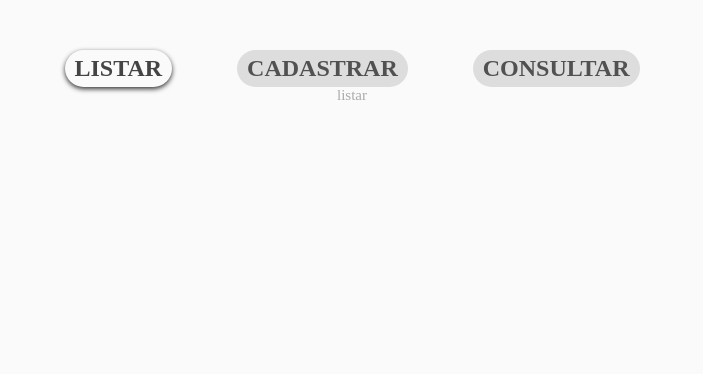
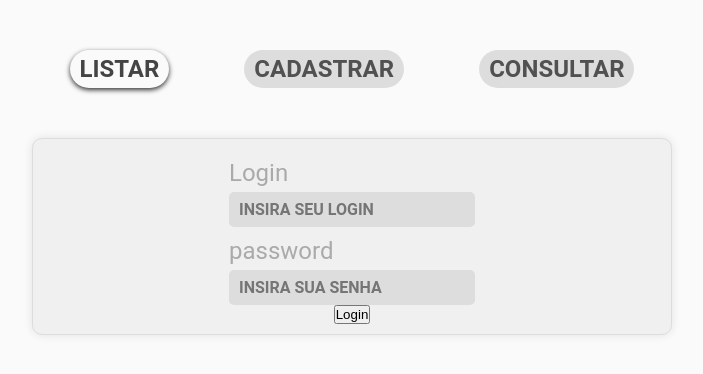
Before and after one commit to FredThiesen/seguranca-faccat-g2, a React (Create React App) app: page / in a window 1280 px wide. Shown: the top 374 px of the page, without its empty margins (288-991 px from the left). Built offline with nearby package versions, Linux system fonts and the light colour scheme.

Commit message:
added login component

```diff
--- a/package.json
+++ b/package.json
@@ -4,6 +4,7 @@
     "@testing-library/jest-dom": "^5.16.1",
     "@testing-library/react": "^12.1.2",
     "@testing-library/user-event": "^13.5.0",
+    "axios": "^0.27.2",
     "react": "^17.0.2",
     "react-dom": "^17.0.2",
     "react-scripts": "5.0.0",
--- a/src/App.tsx
+++ b/src/App.tsx
@@ -1,27 +1,50 @@
 import React, { useState } from "react"
+import { getAuthentication } from "./services/authentication"
 import { Listar } from "./pages/listar"
 import { Consultar } from "./pages/consultar"
 import { Cadastrar } from "./pages/cadastrar"
+import { Login } from "./pages/login"
 import { TabSelector } from "./components/TabSelector"
 import { Wrapper } from "./styles"
 
+interface User {
+	login: string
+	password: string
+	jwt: string
+}
+
 const App = () => {
+	const [user, setUser] = useState<User | null>(null)
 	const [selectedTab, setSelectedTab] = useState<
 		"listar" | "consultar" | "cadastrar"
 	>("listar")
+
+	const handleLogin = async (login: string, senha: string) => {
+		const user = await getAuthentication({ login, senha })
+		setUser(user)
+	}
+
 	const renderListar = () => {
+		if (!user) return null
 		if (selectedTab !== "listar") return null
 		return <Listar />
 	}
 	const renderConsultar = () => {
+		if (!user) return null
 		if (selectedTab !== "consultar") return null
 
 		return <Consultar />
 	}
 	const renderCadastrar = () => {
+		if (!user) return null
 		if (selectedTab !== "cadastrar") return null
 
 		return <Cadastrar />
+	}
+
+	const renderLogin = () => {
+		// if (user) return null
+		return <Login onLogin={handleLogin} />
 	}
 
 	return (
@@ -30,6 +53,7 @@ const App = () => {
 				selectedTab={selectedTab}
 				onSelectTab={setSelectedTab}
 			/>
+			{renderLogin()}
 			{renderListar()}
 			{renderConsultar()}
 			{renderCadastrar()}
--- a/src/components/TextInput/index.tsx
+++ b/src/components/TextInput/index.tsx
@@ -1,4 +1,4 @@
-import React, { SetStateAction } from "react"
+import React from "react"
 import { Input, Label, Wrapper } from "./styles"
 
 interface TextInputProps {
--- a/src/components/TextInput/styles.ts
+++ b/src/components/TextInput/styles.ts
@@ -22,4 +22,5 @@ export const Input = styled.input`
 export const Label = styled.div`
 	font-size: 1.5rem;
 	margin-bottom: 5px;
+	margin-top: 10px;
 `
--- a/src/globalStyle.ts
+++ b/src/globalStyle.ts
@@ -12,7 +12,7 @@ export default createGlobalStyle`
     height: 100%;
   }
   body {
-    font: 15px 'Comfortaa', cursive;
+    font: 15px 'Roboto', sans-serif;
     background: #fafafa;
     color: #aaa;
     -webkit-font-smoothing: antialiased !important;
--- a/src/pages/cadastrar/index.tsx
+++ b/src/pages/cadastrar/index.tsx
@@ -16,6 +16,7 @@ export const Cadastrar = () => {
 				onChange={setCpf}
 				placeholder={"Insira o cpf"}
 				label={"CPF"}
+				maxLength={11}
 			/>
 		)
 	}
--- a/src/pages/consultar/index.tsx
+++ b/src/pages/consultar/index.tsx
@@ -6,7 +6,7 @@ export const Consultar = () => {
 	const [nome, setNome] = useState("")
 	const [email, setEmail] = useState("")
 	const [telefone, setTelefone] = useState("")
-	const [cpf, setCpf] = useState<number>(0)
+	const [cpf, setCpf] = useState("")
 
 	const renderCpfInput = () => {
 		return (
@@ -16,6 +16,7 @@ export const Consultar = () => {
 				onChange={setCpf}
 				placeholder={"Insira o cpf"}
 				label={"CPF"}
+				maxLength={11}
 			/>
 		)
 	}
--- /dev/null
+++ b/src/pages/login/index.tsx
@@ -0,0 +1,33 @@
+import React, { useState } from "react"
+import { TextInput } from "../../components/TextInput"
+import { Wrapper } from "./styles"
+
+interface LoginProps {
+	onLogin: (username: string, password: string) => void
+}
+
+export const Login = (props: LoginProps) => {
+	const { onLogin } = props
+	const [login, setLogin] = useState("")
+	const [password, setPassword] = useState("")
+
+	return (
+		<Wrapper>
+			<TextInput
+				label="Login"
+				onChange={setLogin}
+				placeholder="Insira seu login"
+				value={login}
+				type={"text"}
+			/>
+			<TextInput
+				label="password"
+				onChange={setPassword}
+				placeholder="Insira sua senha"
+				value={password}
+				type={"text"}
+			/>
+			<button onClick={() => onLogin(login, password)}>Login</button>
+		</Wrapper>
+	)
+}
--- /dev/null
+++ b/src/pages/login/styles.ts
@@ -0,0 +1,17 @@
+import styled from "styled-components"
+
+export const Wrapper = styled.div`
+	align-items: center;
+	width: 50%;
+	min-width: 450px;
+	justify-content: space-around;
+	border: 1px solid #ddd;
+	border-radius: 10px;
+	padding: 10px;
+	margin-top: 50px;
+	background: #f0f0f0;
+	box-shadow: 0px 0px 10px rgba(0, 0, 0, 0.1);
+	@media (max-width: 768px) {
+		width: 100%;
+	}
+`
--- /dev/null
+++ b/src/services/authentication.ts
@@ -0,0 +1,18 @@
+import axios, { AxiosPromise, AxiosResponse } from "axios"
+
+const url = "https://api-g2-faccat.herokuapp.com/login"
+
+interface UserLogin {
+	login: string
+	senha: string
+}
+
+interface UserResponse {
+	token: string
+}
+
+export const getAuthentication = async (data: UserLogin): Promise<any> => {
+	const response = axios.post(url, data)
+	console.log(response)
+	return response
+}
```
Also changed, not shown: 1 other file (tests, documents, lock files or other folders).
